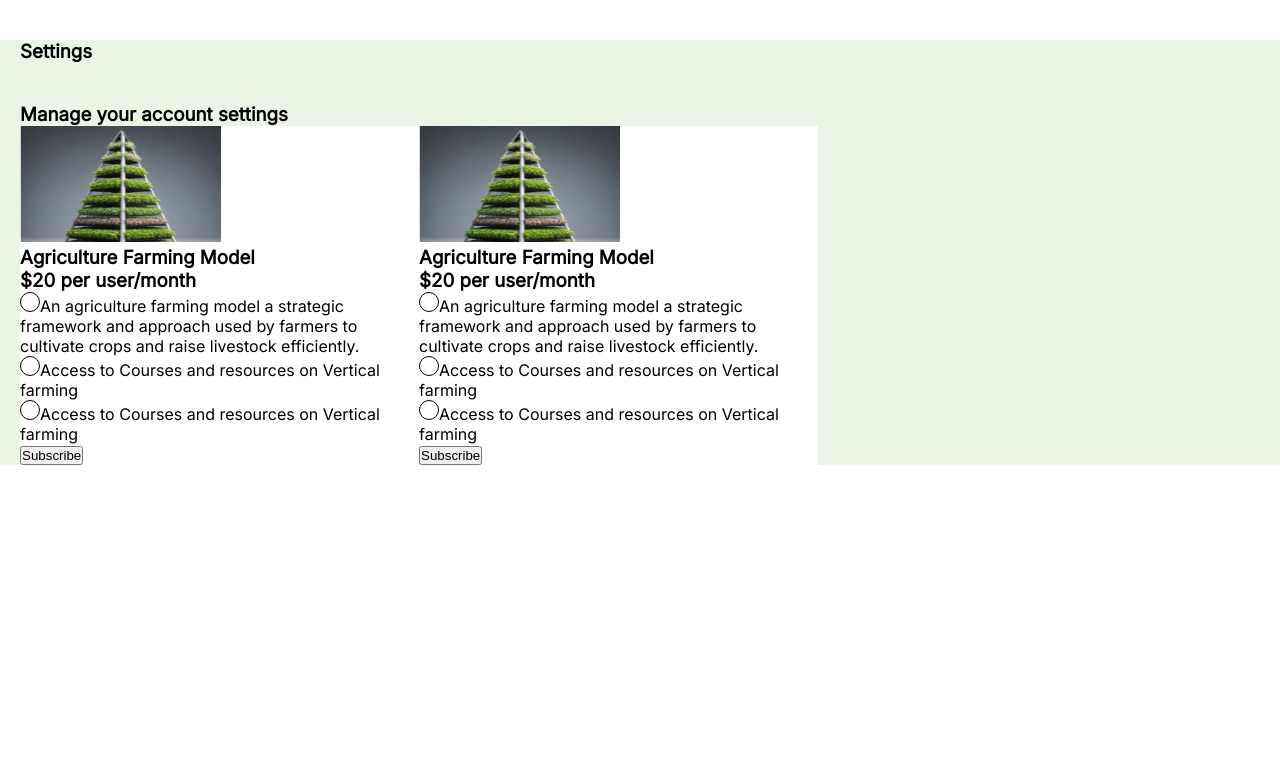
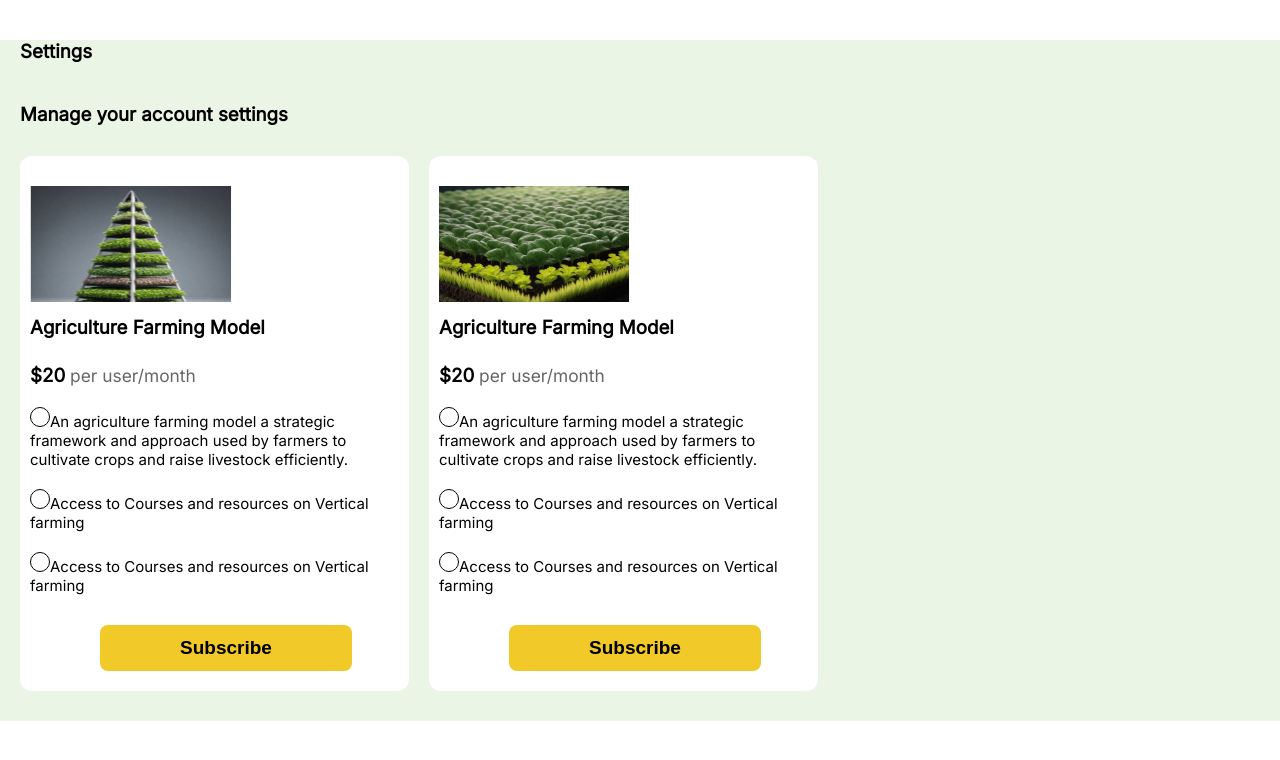
Before and after one commit to Ahnob/agritechcapstonereact, a React (Vite) app: page /subscription in a window 1280 px wide. Shown: the top 760 px of the page. Built offline with nearby package versions, Linux system fonts and the light colour scheme.

Commit message:
made cards and designed them

```diff
--- a/src/components/Dashboard/Subscription/Subscription.css
+++ b/src/components/Dashboard/Subscription/Subscription.css
@@ -12,7 +12,6 @@ input[type="radio"] {
   position: relative;
 }
 
-/* Style the checkmark icon */
 .checkmark:after {
   content: "";
   position: absolute;
@@ -23,16 +22,32 @@ input[type="radio"] {
   border: solid #000;
   border-width: 0 2px 2px 0;
   transform: rotate(45deg);
-  display: none; /* Hide the checkmark initially */
+  display: none;
+}
+
+.subscribe-btn {
+  padding: 12px 80px 12px 80px;
+  border-radius: 8px;
+  background: #f1c928;
+  color: rgb(0, 0, 0);
+  font-weight: 900;
+  border: none;
+  cursor: pointer;
+  margin: 10px 0 10px 70px;
+  font-size: 19px;
 }
 
 .subscribe-container {
   background: white;
+  padding: 30px 10px 10px 10px;
+  border-radius: 12px;
+  margin: 30px 0;
 }
 
 .flex-card {
   display: flex;
   max-width: 798px;
+  gap: 20px;
 }
 
 .second-container {
@@ -41,6 +56,21 @@ input[type="radio"] {
   width: 100%;
   padding-left: 20px;
 }
+
+.grey-span {
+  color: #666666;
+  font-size: 17.35px;
+  font-weight: 400;
+}
+
+.radio-button {
+  margin: 20px 0;
+  font-size: 15px;
+}
+
+.cards-heading {
+  margin: 10px 0 25px 0;
+}
 /* Change the appearance of the checkmark when the radio button is checked */
 input[type="radio"]:checked + .checkmark:after {
   display: block; /* Show the checkmark when the radio button is checked */
--- a/src/components/Dashboard/Subscription/Subscription.jsx
+++ b/src/components/Dashboard/Subscription/Subscription.jsx
@@ -1,6 +1,7 @@
 import "./Subscription.css";
 import { useState } from "react";
 import firstimage from "../../../assets/pikaso_texttoimage_A-3d-model-of-a-triangular-vertical-farm (1) 2.svg";
+import secondimage from "../../../assets/pikaso_texttoimage_A-3d-model-to-demonstrate-precision-planting 2.svg";
 
 function Subscription() {
   const [selectedOption, setSelectedOption] = useState(null);
@@ -20,16 +21,16 @@ function Subscription() {
           <div className="subscribe-container">
             <div className="first-card">
               <img src={firstimage} alt="First" />
-              <h3>Agriculture Farming Model </h3>
+              <h3 className="cards-heading">Agriculture Farming Model </h3>
             </div>
             <div>
               <h3>
                 $20
-                <span> per user/month</span>
+                <span className="grey-span"> per user/month</span>
               </h3>
             </div>
             <div className="subscribe-card">
-              <div>
+              <div className="radio-button">
                 <label>
                   <input
                     type="radio"
@@ -43,7 +44,7 @@ function Subscription() {
                   livestock efficiently.
                 </label>
               </div>
-              <div>
+              <div className="radio-button">
                 <label>
                   <input
                     type="radio"
@@ -56,7 +57,7 @@ function Subscription() {
                 </label>
               </div>
 
-              <div>
+              <div className="radio-button">
                 <label>
                   <input
                     type="radio"
@@ -73,17 +74,17 @@ function Subscription() {
           </div>
           <div className="subscribe-container">
             <div className="first-card">
-              <img src={firstimage} alt="First" />
-              <h3>Agriculture Farming Model </h3>
+              <img src={secondimage} alt="First" />
+              <h3 className="cards-heading">Agriculture Farming Model </h3>
             </div>
             <div>
               <h3>
                 $20
-                <span> per user/month</span>
+                <span className="grey-span"> per user/month</span>
               </h3>
             </div>
             <div className="subscribe-card">
-              <div>
+              <div className="radio-button">
                 <label>
                   <input
                     type="radio"
@@ -97,7 +98,7 @@ function Subscription() {
                   livestock efficiently.
                 </label>
               </div>
-              <div>
+              <div className="radio-button">
                 <label>
                   <input
                     type="radio"
@@ -110,7 +111,7 @@ function Subscription() {
                 </label>
               </div>
 
-              <div>
+              <div className="radio-button">
                 <label>
                   <input
                     type="radio"
```
